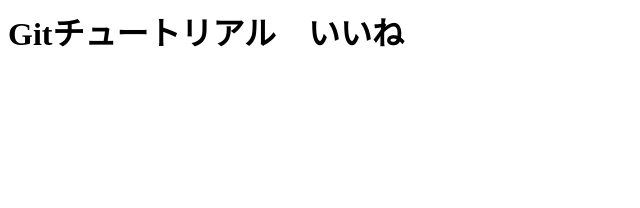
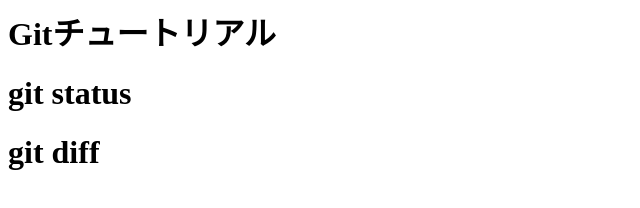
Before and after one commit to toyd00/git_tutorial_bak, a plain HTML site: page index.html in a window 1280 px wide. Shown: the whole page, without its empty margins (0-640 px from the left). Drawn offline with Linux system fonts and the light colour scheme.

Commit message:
git diff 追記

```diff
--- a/index.html
+++ b/index.html
@@ -1 +1,3 @@
-<h1>Gitチュートリアル　いいね</h1>
+<h1>Gitチュートリアル</h1>
+<h1>git status</h1>
+<h1>git diff</h1>
```
